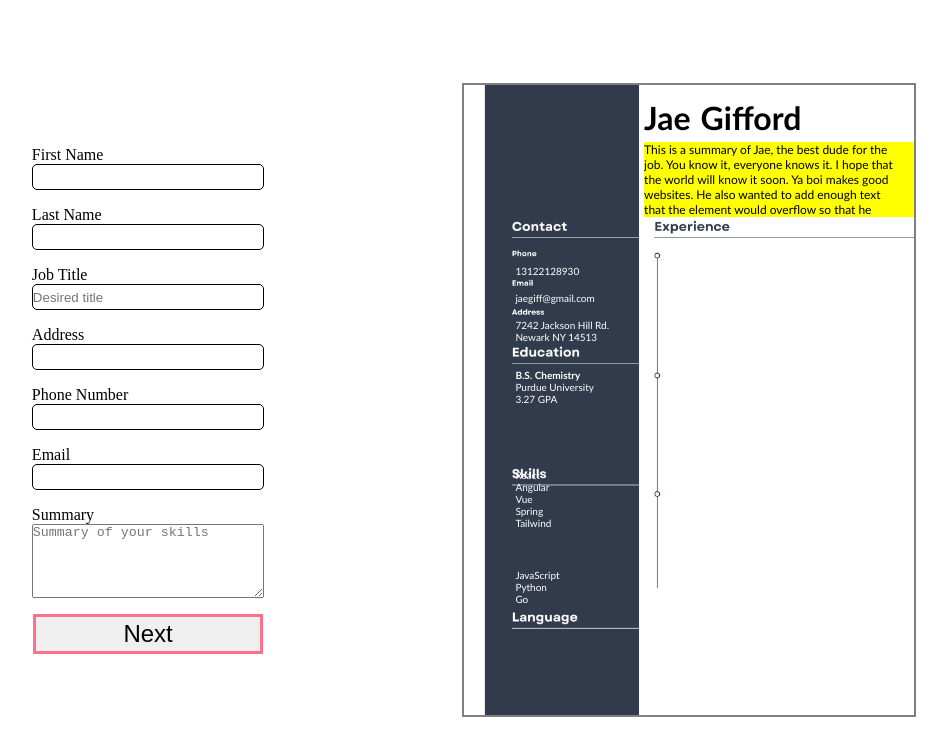
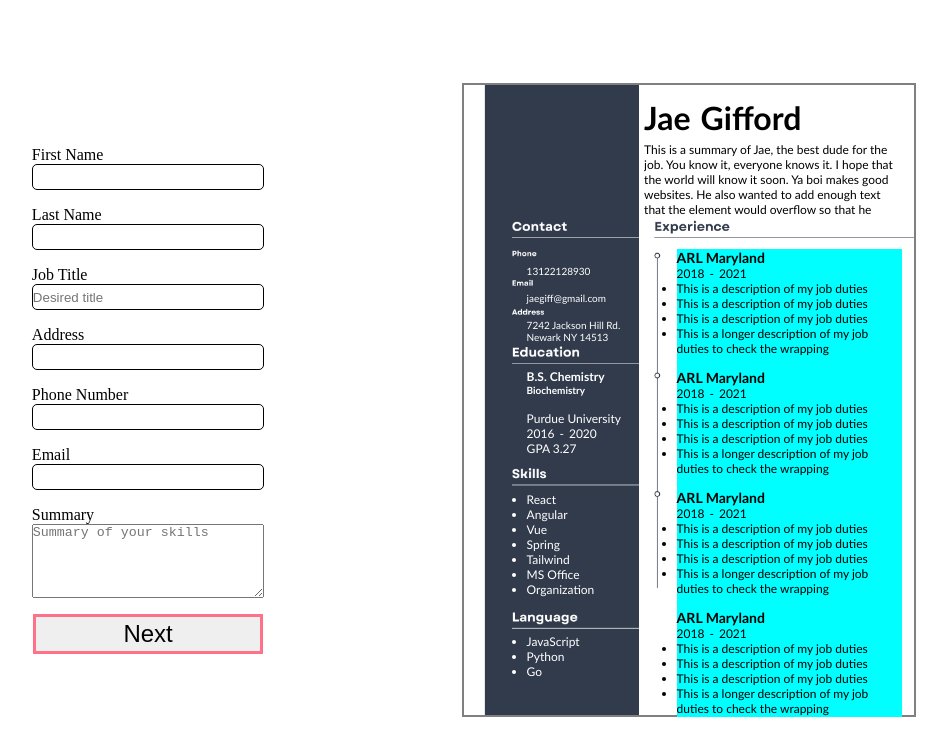
Before and after one commit to JaeGif/CV-Application, a React (Create React App) app: page / in a window 1280 px wide. Shown: the top 756 px of the page, without its empty margins (166-1113 px from the left). Built offline with nearby package versions, Linux system fonts and the light colour scheme.

Commit message:
filled out fummy text

```diff
--- a/src/components/Template.js
+++ b/src/components/Template.js
@@ -19,10 +19,10 @@ export class Template extends Component {
           </p>
         </div>
 
-        <div style={lowerHalfWrapperStyles} className={`${styles.smallerText}`}>
+        <div style={lowerHalfWrapperStyles} className={`${styles.regularText}`}>
           <div>
             <div
-              className={`${styles.wrappingLeftSections} ${styles.spacingContacts}`}
+              className={`${styles.wrappingLeftSections} ${styles.spacingContacts} ${styles.smallerText}`}
             >
               <p>13122128930</p>
               <p>jaegiff@gmail.com</p>
@@ -30,19 +30,32 @@ export class Template extends Component {
             </div>
             <div className={`${styles.wrappingLeftSections}`}>
               <h4>B.S. Chemistry</h4>
+              <h5>Biochemistry</h5>
+              <br />
               <p>Purdue University</p>
-              <p>3.27 GPA</p>
+              <span className={styles.flexLine}>
+                <p>2016</p>
+                <p>-</p>
+                <p>2020</p>
+              </span>
+              <p>GPA 3.27</p>
             </div>
-            <div className={styles.wrappingLeftSections}>
+            <div
+              className={`${styles.wrappingSkills} ${styles.spacingColumnStart}`}
+            >
               <ul>
                 <li>React</li>
                 <li>Angular</li>
                 <li>Vue</li>
                 <li>Spring</li>
                 <li>Tailwind</li>
+                <li>MS Office</li>
+                <li>Organization</li>
               </ul>
             </div>
-            <div className={styles.wrappingLeftSections}>
+            <div
+              className={`${styles.wrappingLeftSections} ${styles.spacingColumnStart}`}
+            >
               <ul>
                 <li>JavaScript</li>
                 <li>Python</li>
@@ -50,7 +63,84 @@ export class Template extends Component {
               </ul>
             </div>
           </div>
-          <div>This is the experience</div>
+          <div className={`${styles.wrappingRightSections}`}>
+            <div className={styles.wrappingExperience}>
+              <h3>ARL Maryland</h3>
+              <span className={styles.flexLine}>
+                <p>2018</p>
+                <p>-</p>
+                <p>2021</p>
+              </span>
+              <div>
+                <ul>
+                  <li>This is a description of my job duties</li>
+                  <li>This is a description of my job duties</li>{' '}
+                  <li>This is a description of my job duties</li>
+                  <li>
+                    This is a longer description of my job duties to check the
+                    wrapping
+                  </li>
+                </ul>
+              </div>
+            </div>
+            <div className={styles.wrappingExperience}>
+              <h3>ARL Maryland</h3>
+              <span className={styles.flexLine}>
+                <p>2018</p>
+                <p>-</p>
+                <p>2021</p>
+              </span>
+              <div>
+                <ul>
+                  <li>This is a description of my job duties</li>
+                  <li>This is a description of my job duties</li>{' '}
+                  <li>This is a description of my job duties</li>
+                  <li>
+                    This is a longer description of my job duties to check the
+                    wrapping
+                  </li>
+                </ul>
+              </div>
+            </div>
+            <div className={styles.wrappingExperience}>
+              <h3>ARL Maryland</h3>
+              <span className={styles.flexLine}>
+                <p>2018</p>
+                <p>-</p>
+                <p>2021</p>
+              </span>
+              <div>
+                <ul>
+                  <li>This is a description of my job duties</li>
+                  <li>This is a description of my job duties</li>{' '}
+                  <li>This is a description of my job duties</li>
+                  <li>
+                    This is a longer description of my job duties to check the
+                    wrapping
+                  </li>
+                </ul>
+              </div>
+            </div>
+            <div className={styles.wrappingExperience}>
+              <h3>ARL Maryland</h3>
+              <span className={styles.flexLine}>
+                <p>2018</p>
+                <p>-</p>
+                <p>2021</p>
+              </span>
+              <div>
+                <ul>
+                  <li>This is a description of my job duties</li>
+                  <li>This is a description of my job duties</li>{' '}
+                  <li>This is a description of my job duties</li>
+                  <li>
+                    This is a longer description of my job duties to check the
+                    wrapping
+                  </li>
+                </ul>
+              </div>
+            </div>
+          </div>
         </div>
       </div>
     );
@@ -87,7 +177,8 @@ const summaryDisplayStyles = {
 };
 const lowerHalfWrapperStyles = {
   display: 'flex',
-  justifyContent: 'space-around',
-  color: 'white',
-  marginLeft: '-10px',
+  justifyContent: 'center',
+  width: '100%',
+  height: '463px',
+  gap: '30px',
 };
--- a/src/components/styles/template.module.css
+++ b/src/components/styles/template.module.css
@@ -14,12 +14,28 @@
   max-height: 75px;
   overflow: hidden;
   padding-right: 10px;
-  background-color: yellow;
+}
+.wrappingExperience {
+  height: 120px;
 }
 .wrappingLeftSections {
   width: 120px;
   height: 100px;
   overflow: hidden;
+  color: white;
+  padding-left: 50px;
+}
+.wrappingRightSections {
+  width: 225px;
+  background-color: aqua;
+  margin-top: -5px;
+}
+.wrappingSkills {
+  width: 120px;
+  height: 120px;
+  overflow: hidden;
+  color: white;
+  padding-left: 50px;
 }
 .spacingContacts {
   display: flex;
@@ -27,4 +43,17 @@
   justify-content: center;
   gap: 15px;
   margin-bottom: 15px;
+  font-size: 10px;
 }
+.spacingColumnStart {
+  display: flex;
+  flex-direction: column;
+  justify-content: flex-start;
+  margin-top: 22.5px;
+}
+.flexLine {
+  display: flex;
+  justify-content: flex-start;
+  align-items: flex-start;
+  gap: 5px;
+}
```
